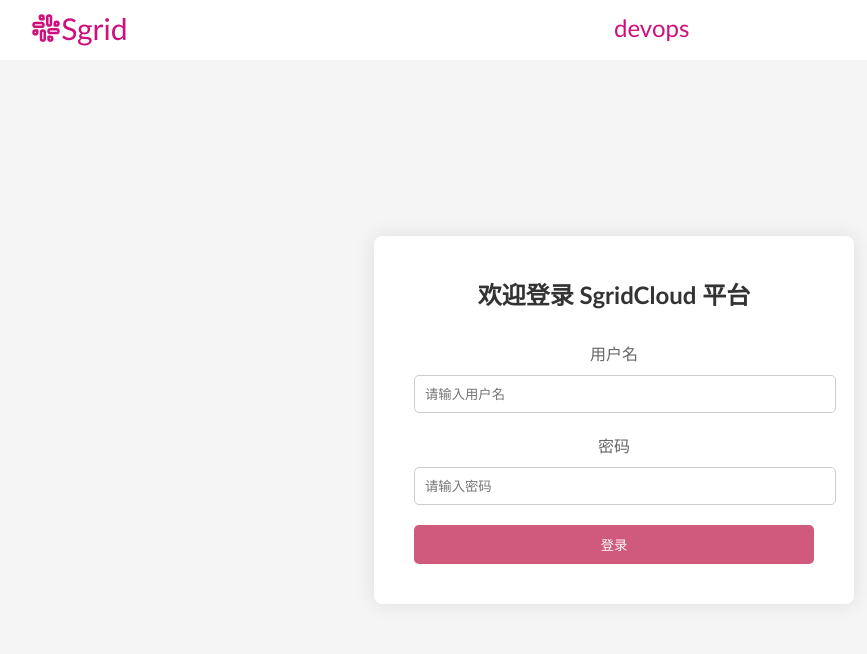
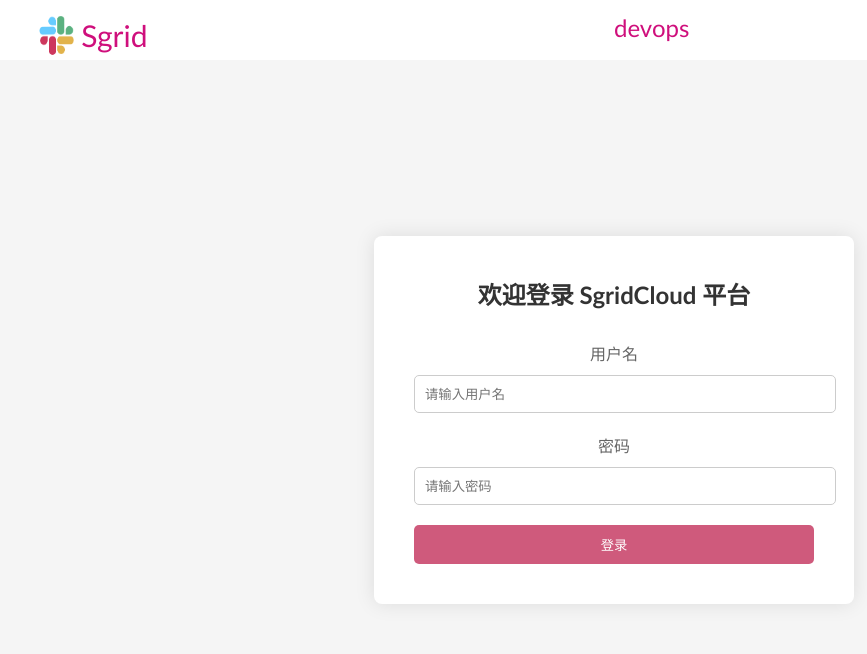
Before and after one commit to chelizichen/Sgrid, a Vue app in the folder client/: page /#/login in a window 1280 px wide. Shown: the top 654 px of the page, without its empty margins (26-893 px from the left). Built offline with nearby package versions, Linux system fonts and the light colour scheme.

Commit message:
feat:logo

```diff
--- a/client/src/App.vue
+++ b/client/src/App.vue
@@ -6,29 +6,7 @@
     <el-header>
       <div style="position: relative; height: 100%">
         <div style="left: 3%" class="title title-pos" @click="$router.push('/server')">
-          <el-icon>
-            <svg
-              xmlns="http://www.w3.org/2000/svg"
-              width="24"
-              height="24"
-              viewBox="0 0 24 24"
-              fill="none"
-              stroke="rgb(207, 15, 124)"
-              stroke-width="2"
-              stroke-linecap="round"
-              stroke-linejoin="round"
-              class="lucide lucide-slack"
-            >
-              <rect width="3" height="8" x="13" y="2" rx="1.5" />
-              <path d="M19 8.5V10h1.5A1.5 1.5 0 1 0 19 8.5" />
-              <rect width="3" height="8" x="8" y="14" rx="1.5" />
-              <path d="M5 15.5V14H3.5A1.5 1.5 0 1 0 5 15.5" />
-              <rect width="8" height="3" x="14" y="13" rx="1.5" />
-              <path d="M15.5 19H14v1.5a1.5 1.5 0 1 0 1.5-1.5" />
-              <rect width="8" height="3" x="2" y="8" rx="1.5" />
-              <path d="M8.5 5H10V3.5A1.5 1.5 0 1 0 8.5 5" />
-            </svg>
-          </el-icon>
+          <img src="/icon.png" style="width: 50px;height:50px"/>
           Sgrid
         </div>
 
```
Also changed, not shown: client/public/icon.png.
